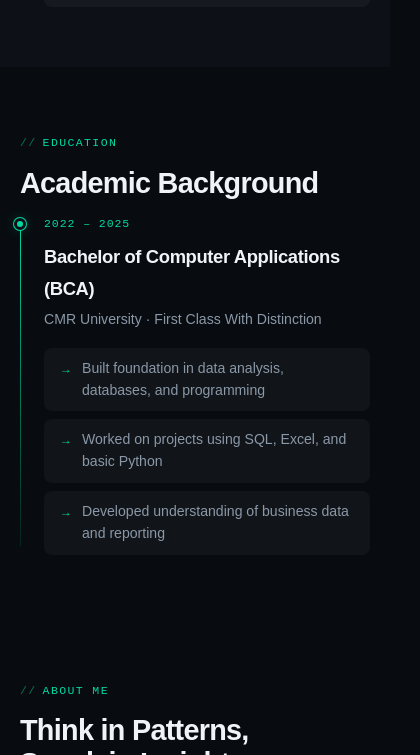
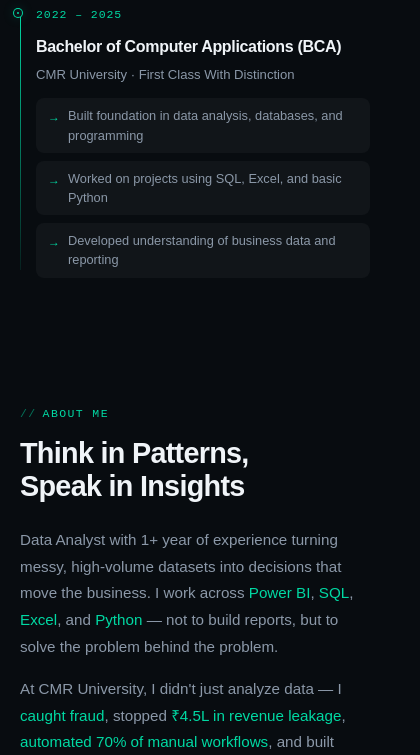
Before and after one commit to Lokesh-vr/Lokesh_DataAnalyst_Portfolio, a website: page index.html in a window 390 px wide. Shown: the part 5927-6682 px from the top of the page, 420 px wide, since content can reach past the window. Drawn offline with Linux system fonts and the light colour scheme.

Commit message:
index.html

```diff
--- a/index.html
+++ b/index.html
@@ -1455,12 +1455,27 @@
           grid-template-columns: 1fr 1fr;
         }
 
-        /* TIMELINE */
+        /* ── EXPERIENCE / TIMELINE FIX ── */
         .timeline {
-          padding-left: 24px;
+          padding-left: 20px;
         }
         .timeline-dot {
-          left: -30px;
+          left: -26px;
+          width: 10px;
+          height: 10px;
+        }
+        .timeline-role {
+          font-size: 1rem;
+        }
+        .timeline-org {
+          font-size: 0.82rem;
+          margin-bottom: 12px;
+        }
+        .timeline-impacts li {
+          font-size: 0.82rem;
+          padding: 9px 11px;
+          gap: 8px;
+          line-height: 1.5;
         }
 
         /* ABOUT */
@@ -1520,6 +1535,20 @@
         }
         .impact-label {
           font-size: 0.68rem;
+        }
+
+        /* Extra timeline tightening on very small screens */
+        .timeline {
+          padding-left: 16px;
+        }
+        .timeline-dot {
+          left: -22px;
+          width: 8px;
+          height: 8px;
+        }
+        .timeline-impacts li {
+          font-size: 0.8rem;
+          padding: 8px 10px;
         }
       }
     </style>
@@ -2496,7 +2525,6 @@
     </footer>
 
     <!-- ── SCRIPTS ── -->
-
     <script>
       // Scroll progress bar
       window.addEventListener("scroll", () => {
@@ -2506,6 +2534,7 @@
         const progress = (scrollTop / docHeight) * 100;
         document.getElementById("scrollProgress").style.width = progress + "%";
       });
+
       // Hamburger menu
       function toggleMenu() {
         const menu = document.getElementById("mobileMenu");
@@ -2517,7 +2546,6 @@
         document.getElementById("mobileMenu").classList.remove("open");
         document.getElementById("hamburger").classList.remove("open");
       }
-      // Close menu on outside click
       document.addEventListener("click", function (e) {
         const menu = document.getElementById("mobileMenu");
         const btn = document.getElementById("hamburger");
```
